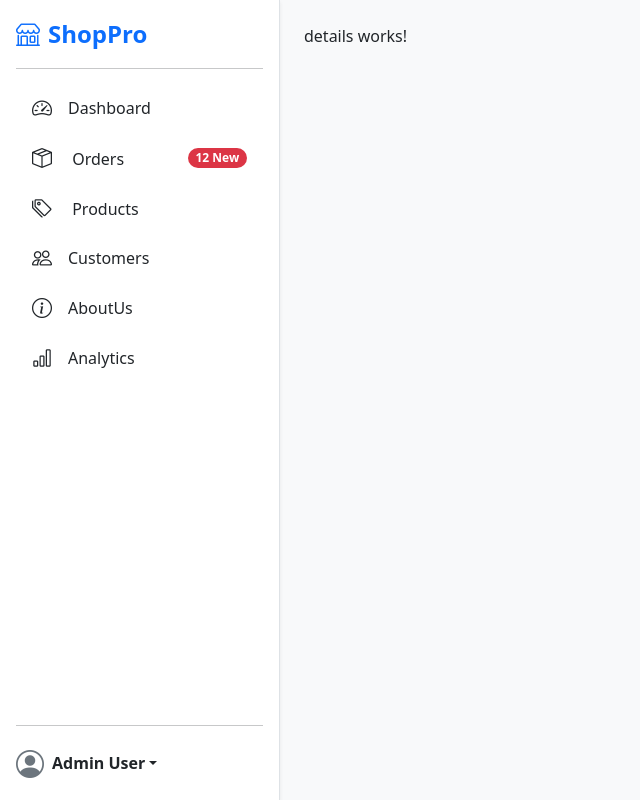
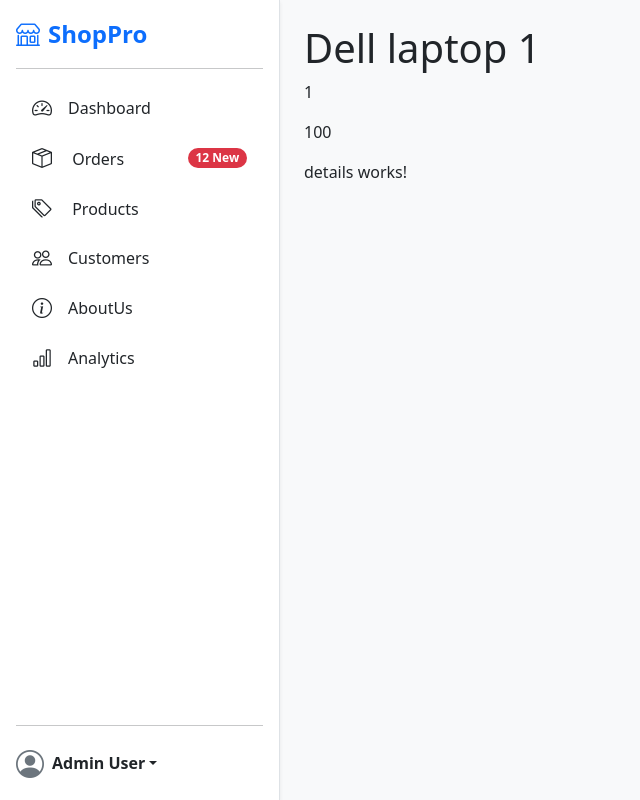
Before and after one commit to mouthmohammed3-del/e-commerce-Angular, an Angular app in the folder ecommerceApp/: page /Details/1 in a window 1280 px wide. Shown: the whole page, without its empty margins (0-640 px from the left). Built offline with nearby package versions, Linux system fonts and the light colour scheme.

Commit message:
show details in detail page

```diff
--- a/ecommerceApp/src/app/components/details/details.component.html
+++ b/ecommerceApp/src/app/components/details/details.component.html
@@ -1,2 +1,5 @@
-<p>details works!</p>
- <router-outlet></router-outlet>
+ <h1>{{ product?.name }}</h1>
+ <p>{{ product?.id}}</p>
+ <p>{{ product?.price}}</p>
+ <p>details works!</p>
+ <!-- <router-outlet></router-outlet> -->
--- a/ecommerceApp/src/app/components/details/details.component.ts
+++ b/ecommerceApp/src/app/components/details/details.component.ts
@@ -24,7 +24,8 @@ export class DetailsComponent implements OnInit {
     // let productId = this._activatedRoute.snapshot.paramMap.get("id");
     // console.log(productId);
     this.CurrentproductId = Number(this._activatedRoute.snapshot.paramMap.get("id"));
-    this._staticProductsService.getproductById(this.CurrentproductId);
+
+   this.product = this._staticProductsService.getproductById(this.CurrentproductId);
 
 
 
```
